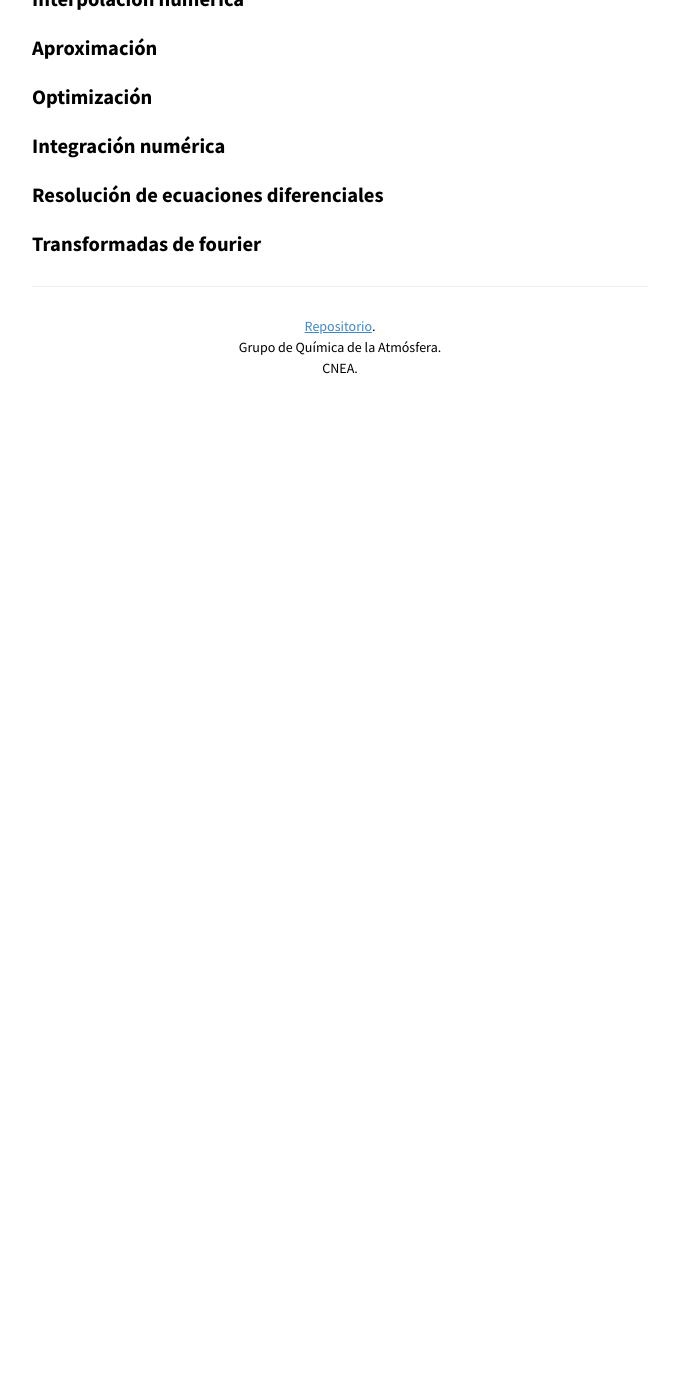
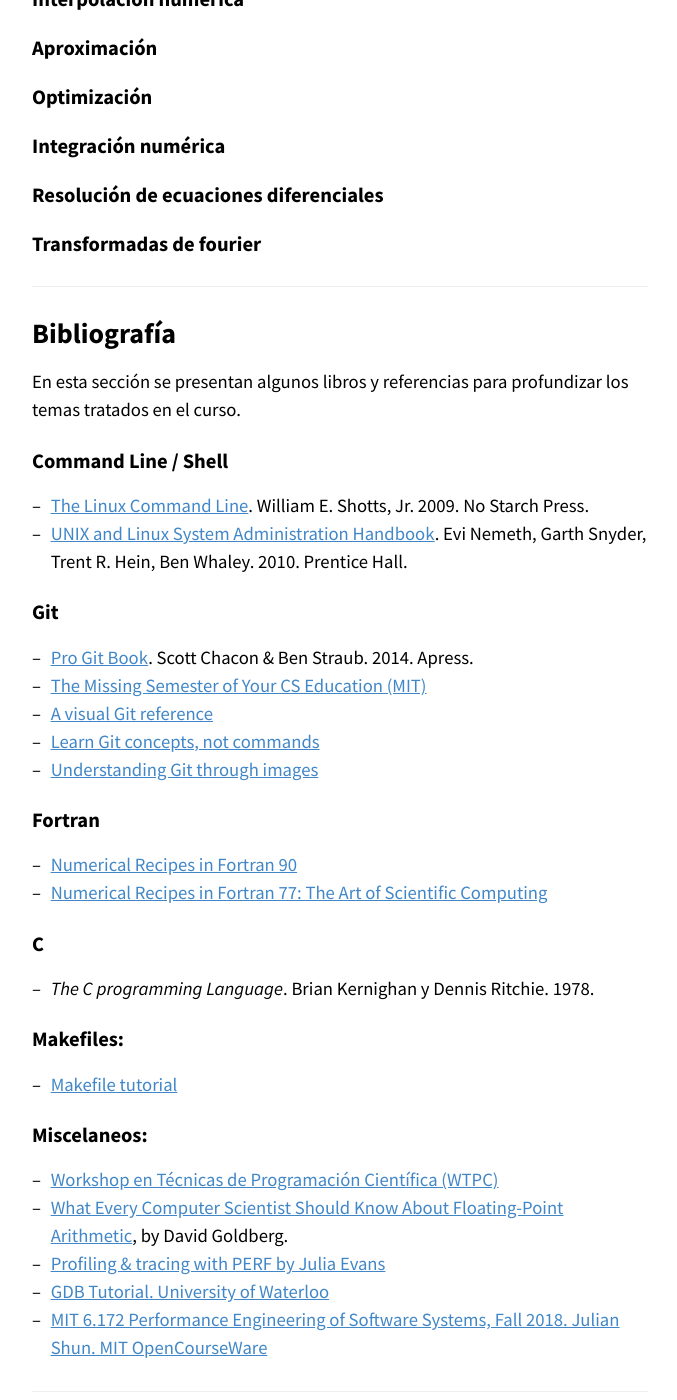
Before and after one commit to ramespada/sintaxis, a Jekyll site: the page built from _ejemplos/index.md, in a window 1280 px wide and 1400 px high, scrolled down 518 px. Shown: the whole window, without its empty margins (300-977 px from the left). Built offline with Jekyll 4.4.1, drawn with Linux system fonts in a browser that asks for light colours; before the commit the page ends 934 px from its top, so only the background shows below that.

```diff
--- a/_ejemplos/index.md
+++ b/_ejemplos/index.md
@@ -34,3 +34,36 @@ nueva herramienta a usar.
 
 
 ## Transformadas de fourier
+
+
+---
+# Bibliografía
+En esta sección se presentan algunos libros y referencias para profundizar los temas tratados en el curso.
+
+## Command Line / Shell
+- [The Linux Command Line](https://linuxcommand.org/tlcl.php). William E. Shotts, Jr. 2009. No Starch Press.
+- [UNIX and Linux System Administration Handbook](). Evi Nemeth, Garth Snyder, Trent R. Hein, Ben Whaley. 2010. Prentice Hall.
+
+## Git
+- [Pro Git Book](https://git-scm.com/book/es/v2). Scott Chacon & Ben Straub. 2014. Apress.
+- [The Missing Semester of Your CS Education (MIT)](https://missing.csail.mit.edu/2020/version-control/)
+- [A visual Git reference](https://marklodato.github.io/visual-git-guide/index-en.html)
+- [Learn Git concepts, not commands](https://dev.to/unseenwizzard/learn-git-concepts-not-commands-4gjc)
+- [Understanding Git through images](https://dev.to/nopenoshishi/understanding-git-through-images-4an1)
+
+## Fortran
+- [Numerical Recipes in Fortran 90](http://danida.vnu.edu.vn/cpis/files/Books/NumericalRecipesinF90.pdf)
+- [Numerical Recipes in Fortran 77: The Art of Scientific Computing](https://websites.pmc.ucsc.edu/~fnimmo/eart290c_17/NumericalRecipesinF77.pdf)
+
+## C
+- *The C programming Language*. Brian Kernighan y Dennis Ritchie. 1978.
+
+## Makefiles:
+- [Makefile tutorial](https://makefiletutorial.com/)
+
+## Miscelaneos:
+- [Workshop en Técnicas de Programación Científica (WTPC)](https://wtpc.github.io/clases)
+- [What Every Computer Scientist Should Know About Floating-Point Arithmetic](https://ece.uwaterloo.ca/~dwharder/NumericalAnalysis/02Numerics/Double/paper.pdf), by David Goldberg.
+- [Profiling & tracing with PERF by Julia Evans]()
+- [GDB Tutorial. University of Waterloo](https://www.youtube.com/watch?v=svG6OPyKsrw)
+- [MIT 6.172 Performance Engineering of Software Systems, Fall 2018. Julian Shun. MIT OpenCourseWare]()
```
Also changed, not shown: _clases/debug.md (+1 -1 lines), _clases/strace.md (added, +46 -0 lines).
